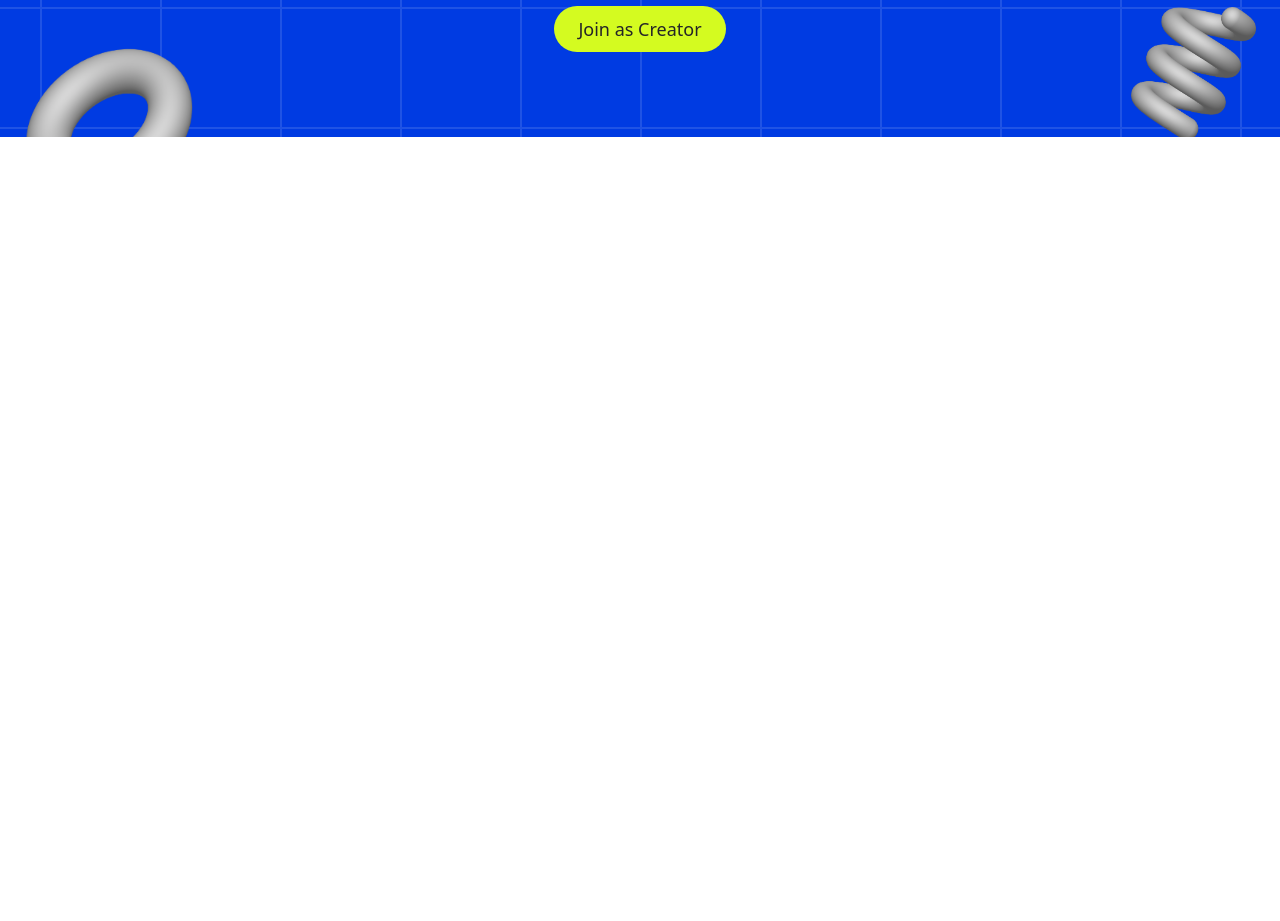
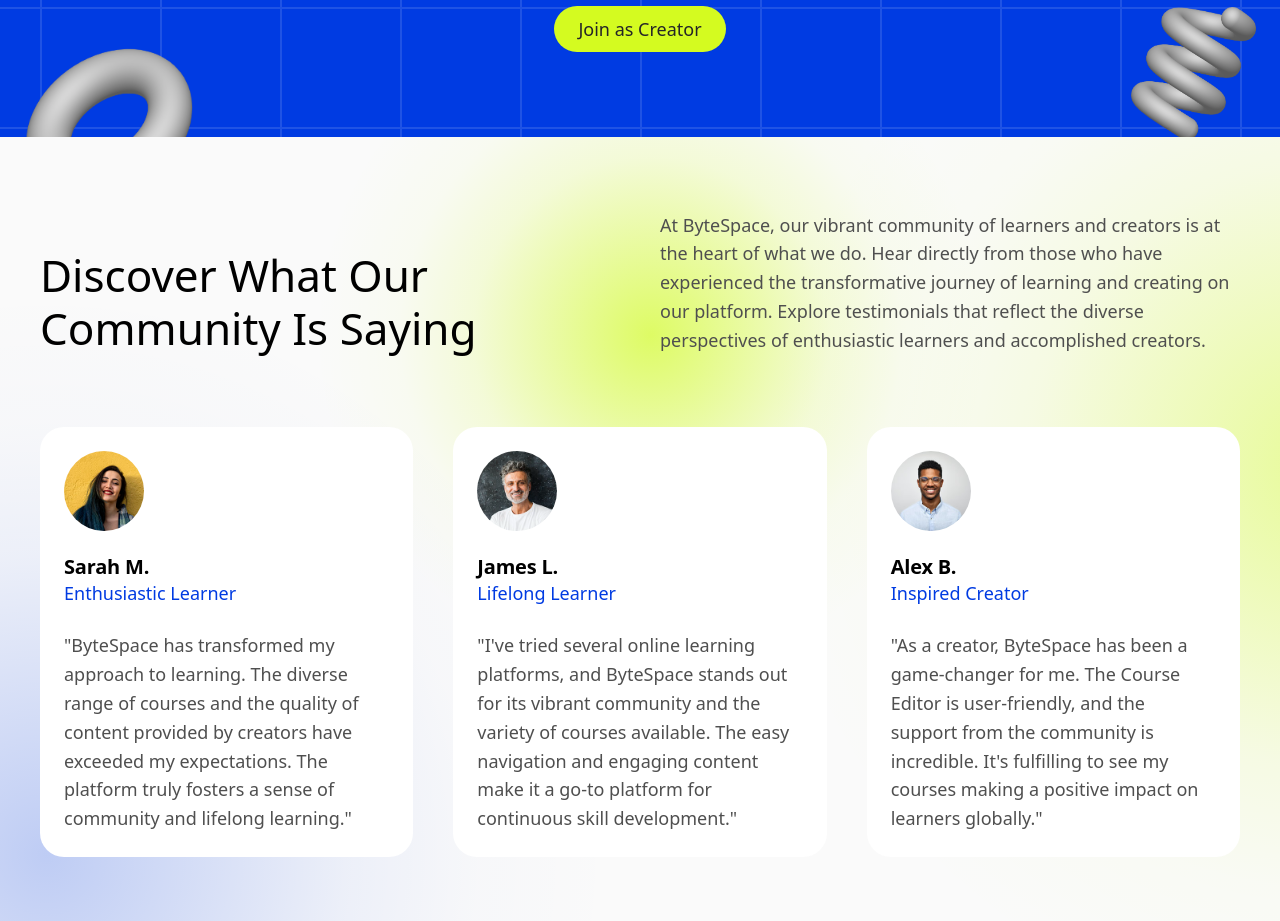
Before and after one commit to sakimuzzaman/ByteSpace-webApplication, a Next.js app: page / in a window 1280 px wide. Shown: the part 4960-5881 px from the top of the page. Before the commit the page ends 5097 px from the top, so only its background shows below. Built offline with nearby package versions, Linux system fonts and the light colour scheme.

Commit message:
create the testimoals section and reusable testimonial card with updated avatar data file (#7)

```diff
--- a/src/app/page.tsx
+++ b/src/app/page.tsx
@@ -5,6 +5,7 @@ import { GroupLogos } from "@/components/sections/GroupLogos";
 import { GrowthSection } from "@/components/sections/GrowthSection";
 import { Hero } from "@/components/sections/Hero";
 import { LearningPaths } from "@/components/sections/LearningPaths";
+import { Testimonials } from "@/components/sections/Testimonials";
 
 
 export default function HomePage() {
@@ -24,6 +25,8 @@ export default function HomePage() {
 
       <CreatorCta />
 
+      <Testimonials />
+
     </>
   );
 }
--- /dev/null
+++ b/src/components/sections/Testimonials.tsx
@@ -0,0 +1,48 @@
+import { GlowField, type Glow } from "@/components/growth/GlowField";
+import { Container } from "@/components/ui/Container";
+import { sectionIds } from "../../data/Navigation";
+import { testimonials } from "../../data/testimonials";
+import { TestimonialCard } from "../testimonials/TestimonialCard";
+
+const glows: Glow[] = [
+  { tone: "lime", x: 1410.5, y: 327.5, radius: 568.5, opacity: 0.4 },
+  { tone: "lime", x: 731, y: 198, radius: 336, opacity: 0.6 },
+  { tone: "blue", x: 126.5, y: 717.5, radius: 568.5, opacity: 0.24 },
+];
+
+export function Testimonials() {
+  return (
+    <section
+      id={sectionIds.testimonials}
+      aria-labelledby="testimonials-heading"
+      className="relative overflow-hidden bg-surface py-16 sm:py-20 xl:pt-18.5 xl:pb-16"
+    >
+      <GlowField glows={glows} />
+
+      <Container className="relative">
+        <div className="grid gap-6 lg:grid-cols-2 lg:items-end lg:gap-10">
+          <h2
+            id="testimonials-heading"
+            className="text-[2rem]/[1.2] text-black sm:text-[2.5rem]/[1.2] lg:text-heading-m"
+          >
+            Discover What Our Community Is Saying
+          </h2>
+          <p className="text-body-m text-body sm:text-body-l">
+            At ByteSpace, our vibrant community of learners and creators is at the heart of what we
+            do. Hear directly from those who have experienced the transformative journey of learning
+            and creating on our platform. Explore testimonials that reflect the diverse perspectives
+            of enthusiastic learners and accomplished creators.
+          </p>
+        </div>
+
+        <ul className="mt-10 grid items-start gap-6 md:grid-cols-2 lg:mt-18 lg:grid-cols-3 lg:gap-10">
+          {testimonials.map((testimonial) => (
+            <li key={testimonial.name}>
+              <TestimonialCard testimonial={testimonial} />
+            </li>
+          ))}
+        </ul>
+      </Container>
+    </section>
+  );
+}
--- /dev/null
+++ b/src/components/testimonials/TestimonialCard.tsx
@@ -0,0 +1,35 @@
+import Image from "next/image";
+import type { Testimonial } from "@/data/testimonials";
+import { cn } from "@/lib/cn";
+
+export function TestimonialCard({
+  testimonial,
+  className,
+}: {
+  testimonial: Testimonial;
+  className?: string;
+}) {
+  const { name, role, avatar, quote } = testimonial;
+
+  return (
+    <figure className={cn("flex flex-col rounded-card bg-white p-6", className)}>
+      <Image
+        src={avatar.src}
+        alt=""
+        width={80}
+        height={80}
+        sizes="80px"
+        className="size-20 rounded-full object-cover"
+      />
+      <figcaption className="mt-6">
+        <p className="font-heading text-heading-xs font-semibold tracking-heading text-black">
+          {name}
+        </p>
+        <p className="text-body-l text-primary-800">{role}</p>
+      </figcaption>
+      <blockquote className="mt-6 text-body-m text-body sm:text-body-l">
+        <p>&quot;{quote}&quot;</p>
+      </blockquote>
+    </figure>
+  );
+}
--- a/src/data/Avatars.ts
+++ b/src/data/Avatars.ts
@@ -23,7 +23,7 @@ export const courseLearners: Avatar[] = [
 ];
 
 export const testimonialAvatars = {
-  sarah: avatar("learner-2"),
-  james: avatar("james"),
-  alex: avatar("alex"),
+  sarah: avatar("student-3"),
+  james: avatar("student-5"),
+  alex: avatar("student-6"),
 };
--- /dev/null
+++ b/src/data/testimonials.ts
@@ -0,0 +1,33 @@
+import { testimonialAvatars, type Avatar } from "./Avatars";
+
+
+export type Testimonial = {
+  name: string;
+  role: string;
+  avatar: Avatar;
+  quote: string;
+};
+
+export const testimonials: Testimonial[] = [
+  {
+    name: "Sarah M.",
+    role: "Enthusiastic Learner",
+    avatar: testimonialAvatars.sarah,
+    quote:
+      "ByteSpace has transformed my approach to learning. The diverse range of courses and the quality of content provided by creators have exceeded my expectations. The platform truly fosters a sense of community and lifelong learning.",
+  },
+  {
+    name: "James L.",
+    role: "Lifelong Learner",
+    avatar: testimonialAvatars.james,
+    quote:
+      "I've tried several online learning platforms, and ByteSpace stands out for its vibrant community and the variety of courses available. The easy navigation and engaging content make it a go-to platform for continuous skill development.",
+  },
+  {
+    name: "Alex B.",
+    role: "Inspired Creator",
+    avatar: testimonialAvatars.alex,
+    quote:
+      "As a creator, ByteSpace has been a game-changer for me. The Course Editor is user-friendly, and the support from the community is incredible. It's fulfilling to see my courses making a positive impact on learners globally.",
+  },
+]
```
Also changed, not shown: public/avatars/student-5.png (added), public/avatars/student-6.png (added).
